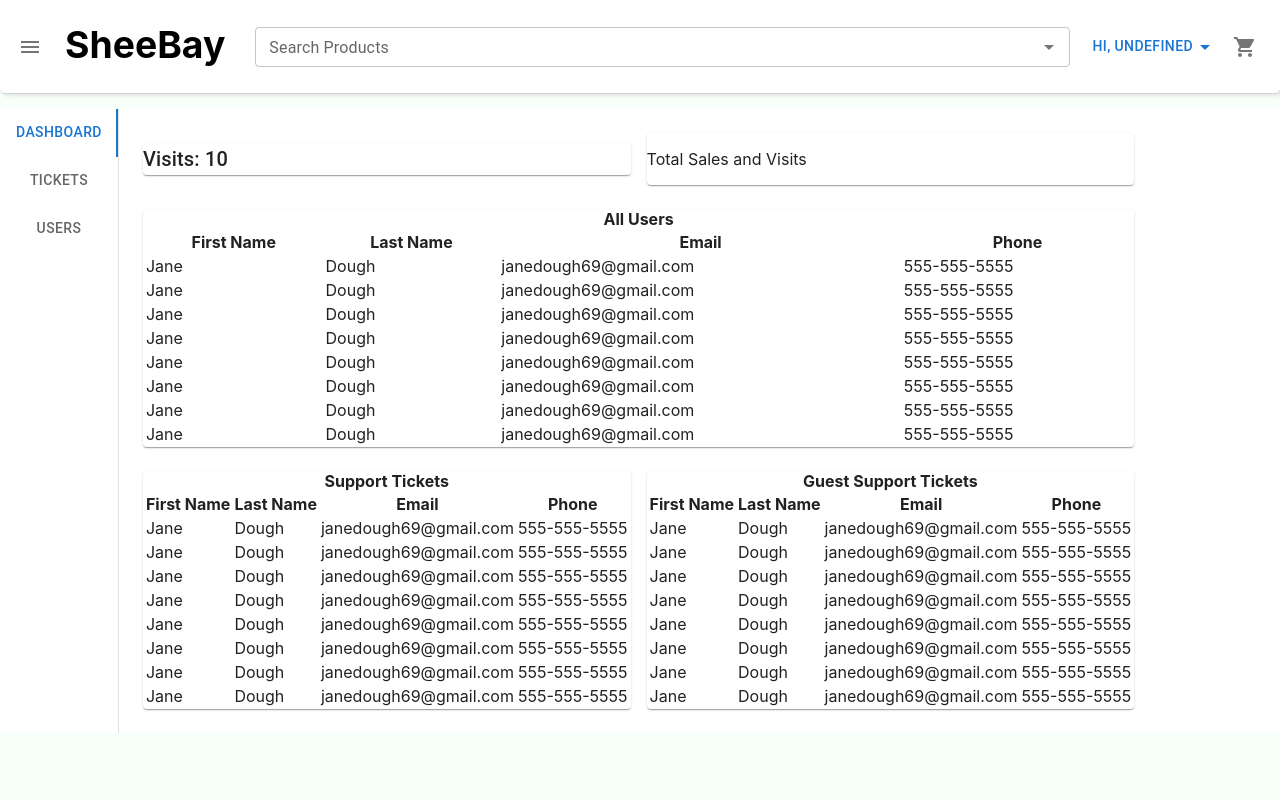
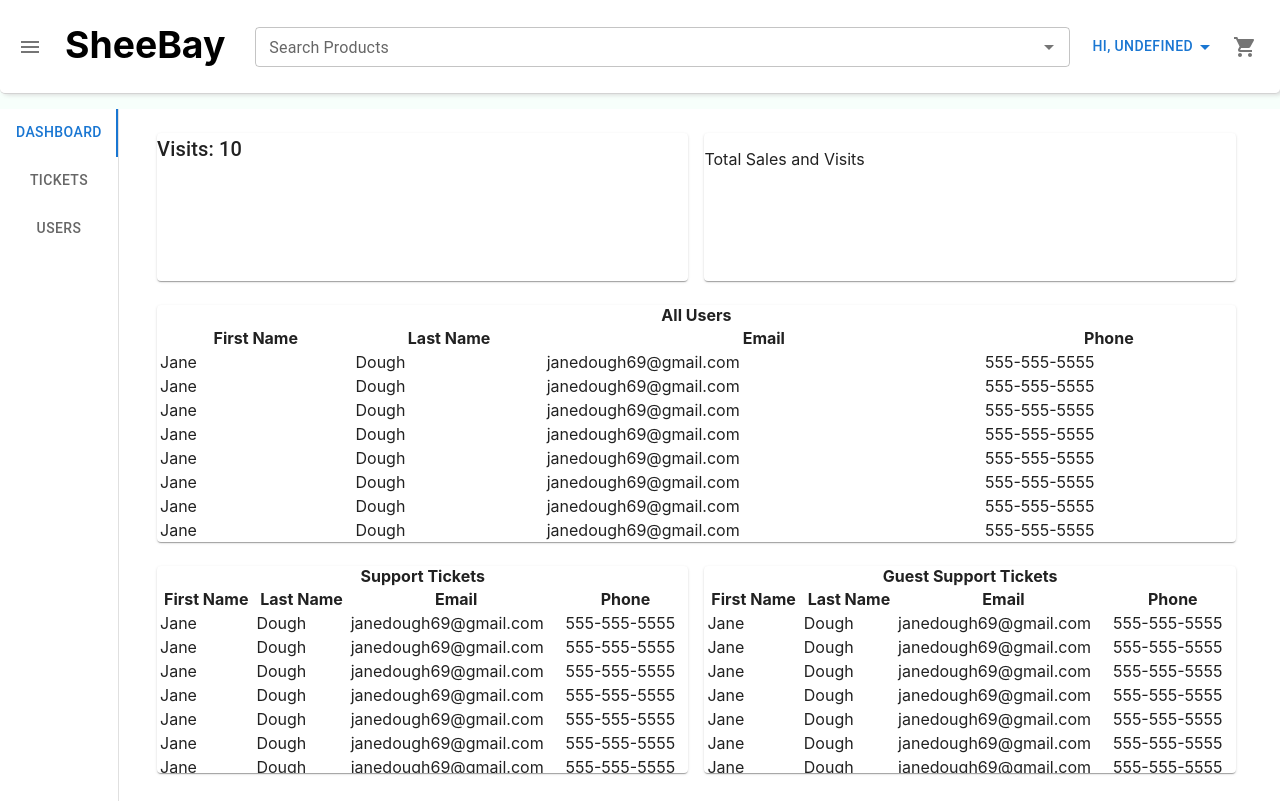
Before and after one commit to dommie123/Sheelas_Site, a React (Create React App) app in the folder frontend/: page /admin in a window 1280 px wide. Built offline with nearby package versions, Linux system fonts and the light colour scheme; sample sign-in values are in the browser's storage.

Commit message:
Adjusted styles for admin dashboard layout and tabs container

```diff
--- a/frontend/src/components/common/tabs/simple-tabs.css
+++ b/frontend/src/components/common/tabs/simple-tabs.css
@@ -0,0 +1,8 @@
+.vertical-tabs-container {
+    width: 100%;
+}
+
+.vertical-tabpanel {
+    width: calc(100vw - 125px);
+    height: calc(100% - 100px);
+}
--- a/frontend/src/components/common/tabs/simple-tabs.js
+++ b/frontend/src/components/common/tabs/simple-tabs.js
@@ -3,19 +3,23 @@ import { useSelector } from 'react-redux';
 
 import { Tabs, Tab, Box } from "@mui/material";
 
+import './simple-tabs.css';
+
 function TabPanel(props) {
     const { children, value, index, ...other } = props;
+    const isMobile = useSelector(state => state.global.isMobile);
 
     return (
         <div
             role="tabpanel"
             hidden={value !== index}
+            className={`${isMobile ? 'simple' : 'vertical'}-tabpanel`}
             id={`simple-tabpanel-${index}`}
             aria-labelledby={`simple-tab-${index}`}
             {...other}
         >
             {value === index && (
-                <Box sx={{ p: 3 }}>
+                <Box sx={{ p: 3, height: "100%" }}>
                     {children}
                 </Box>
             )}
@@ -48,7 +52,7 @@ export default function SimpleTabs({ tabs, className, ariaLabel }) { // tabs = [
 
     return (
         <Box
-            className={className}
+            className={`${className} ${isMobile ? 'horizontal' : 'vertical'}-tabs-container`}
             sx={isMobile ? { width: '100%', bgcolor: "background.paper", } : verticalTabStyles}
         >
             <Tabs
--- a/frontend/src/components/feature/admin/admin-layout.css
+++ b/frontend/src/components/feature/admin/admin-layout.css
@@ -0,0 +1,4 @@
+.admin-layout-container {
+    height: calc(100% - 100px);
+    width: 100%;
+}
--- a/frontend/src/components/feature/admin/dashboard/dashboard-layout.css
+++ b/frontend/src/components/feature/admin/dashboard/dashboard-layout.css
@@ -3,7 +3,7 @@
     column-gap: 1em;
     row-gap: 1.5em;
     justify-content: center;
-    align-items: center;
+    align-items: top;
     width: 100%;
     height: 100%;
     grid-template-areas:
@@ -11,7 +11,8 @@
         "center center"
         "bottom-left bottom-right"
     ;
-    grid-template-columns: auto auto;
+    grid-template-columns: 48% 48%;
+    grid-template-rows: 25% 40% 35%;
 }
 
 .sheebay-website-visit-count-card {
```
